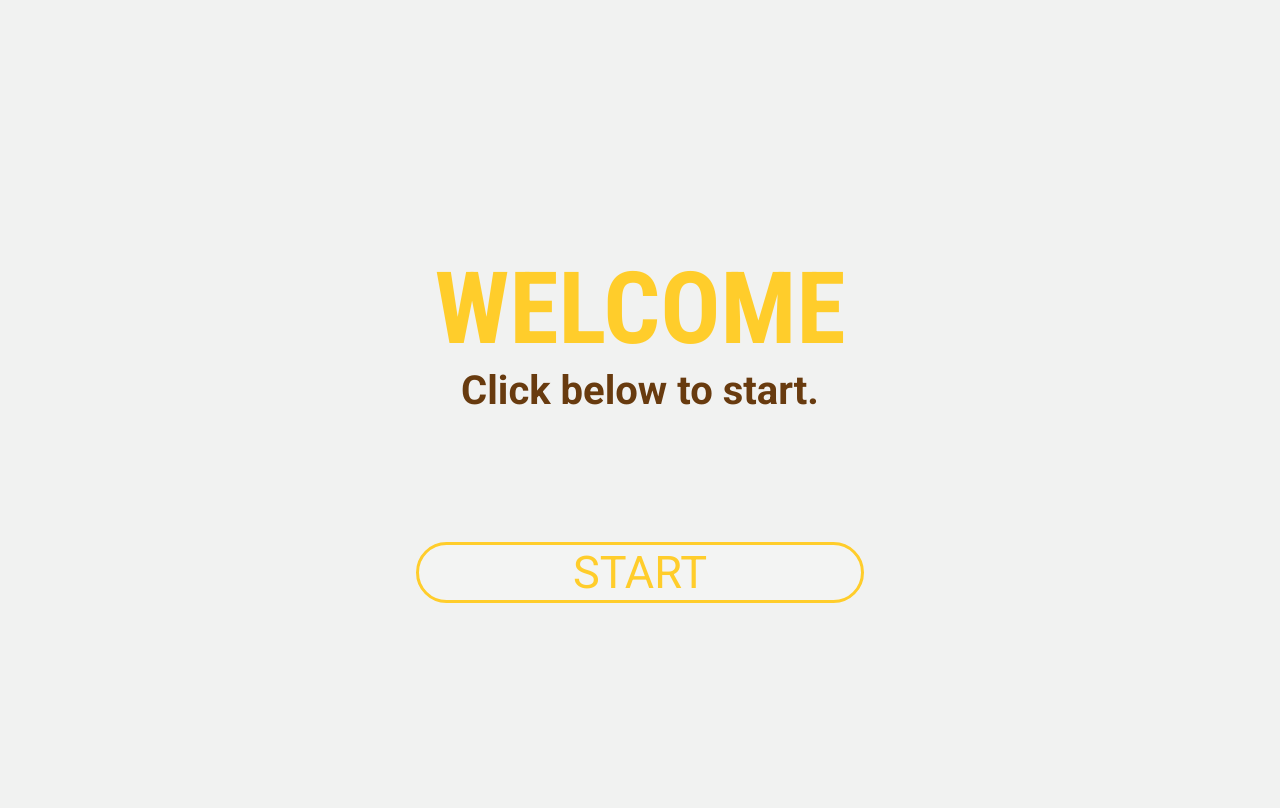
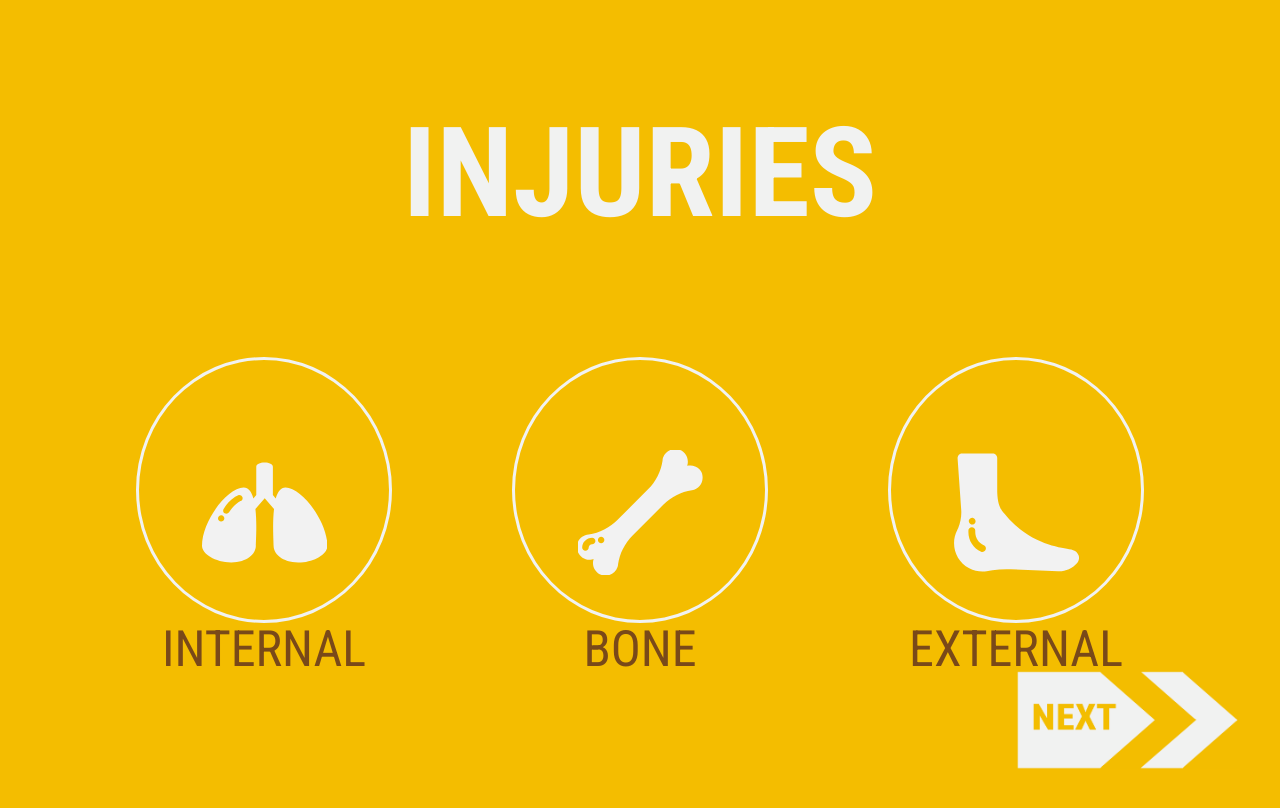
Before and after one commit to ljboard/kiosk, a React (Create React App) app: page / in a window 1280 px wide. Shown: the top 808 px of the page. Built offline with nearby package versions, Linux system fonts and the light colour scheme.

Commit message:
layout fixes

```diff
--- a/src/App.css
+++ b/src/App.css
@@ -49,7 +49,7 @@ input[type="text"], input[type="number"] {
 h1 {
   padding-top: 100px;
   text-align: center;
-  font-size: 100px;
+  font-size: 125px;
   color: #ffcd2b;
   font-family: "Roboto Condensed";
 }
@@ -69,6 +69,8 @@ h2 {
 
   width: 35%;
   height: 20%;
+  padding-top: 20px;
+  padding-bottom: 20px;
   margin:auto;
   margin-top: 10%;
   display: block;
--- a/src/App.js
+++ b/src/App.js
@@ -9,7 +9,7 @@ class App extends Component {
   constructor(props) {
     super(props);
     this.state = {
-      step: "homepage",
+      step: "injuryType",
       user: {
         name: "",
         birth: "",
--- a/src/components/injuryType.js
+++ b/src/components/injuryType.js
@@ -35,10 +35,10 @@ class InjuryType extends Component {
       <div
         className="injuryOption"
         onClick={this.props.onInjuryTypeInput}>
-          <div style={{height: 225}}>
+          <div style={{height: 260}}>
             <img name={type.name}
               src={this.props.injuries[type.name] ? type.black : type.white}
-              style={{marginTop: 70}} width={125} height={125}
+              style={{marginTop: 90}} width={125} height={125}
             />
           </div>
           <span className="injuryOptionLabel">{type.name}</span>
--- a/src/components/personalInfo.js
+++ b/src/components/personalInfo.js
@@ -19,7 +19,7 @@ class PersonalInfo extends Component {
               onChange={this.props.onDateInput} />
           </div>
           <div className="infoSection">
-            <h3>SOCIAL SECURITY NUMBER </h3>
+            <h3>SSN </h3>
             <input type="number"
               onChange={this.props.onSSNInput} />
           </div>
```
